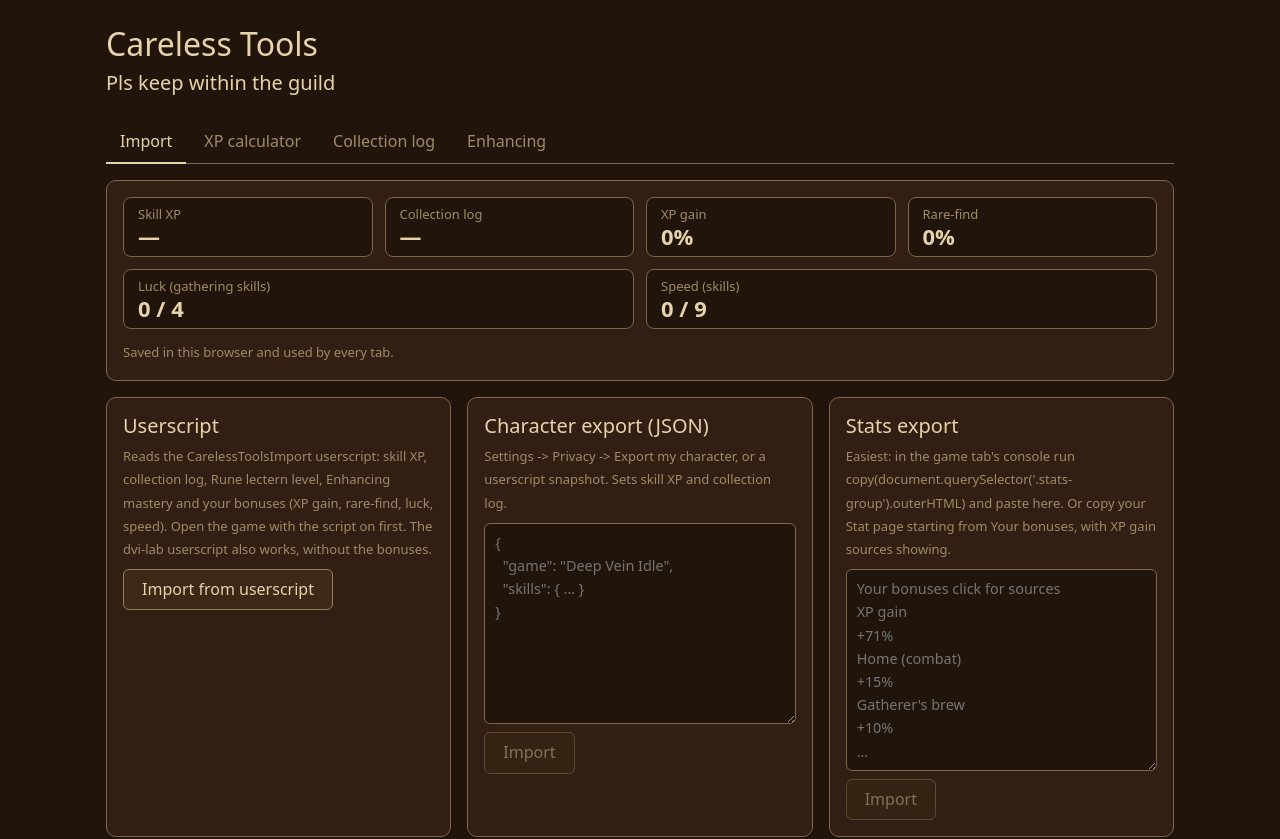
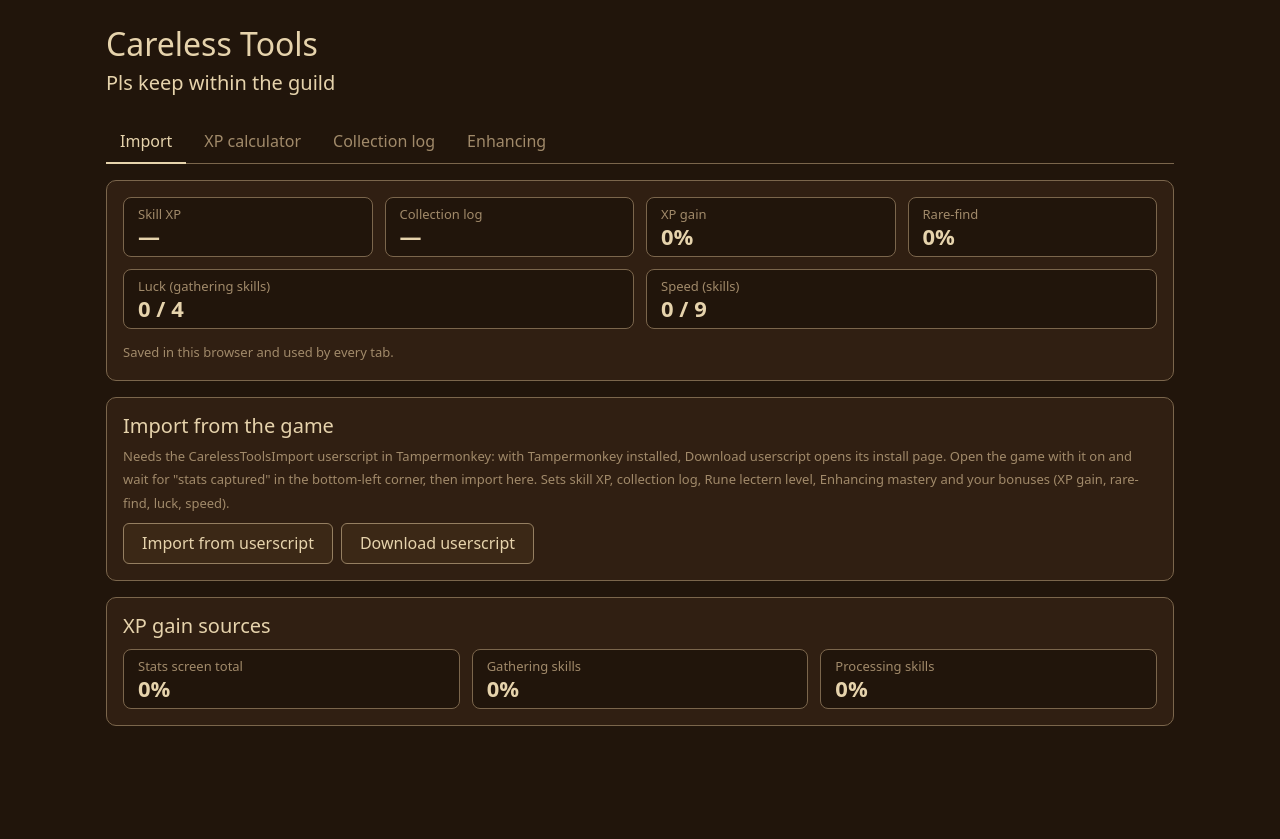
Before and after one commit to RayYRE/CarelessToolsDVI, a React (Vite) app: page / in a window 1280 px wide. Shown: the top 839 px of the page. After the commit the page ends 800 px from the top, so only its background shows below. Built offline with nearby package versions, Linux system fonts and the light colour scheme.

Commit message:
removed other import options other than userscript

```diff
--- a/eslint.config.js
+++ b/eslint.config.js
@@ -5,7 +5,7 @@ import reactRefresh from 'eslint-plugin-react-refresh'
 import { defineConfig, globalIgnores } from 'eslint/config'
 
 export default defineConfig([
-  globalIgnores(['dist', 'userscripts']),
+  globalIgnores(['dist', 'public/*.user.js']),
   {
     files: ['**/*.{js,jsx}'],
     extends: [
--- a/userscripts/dvi-character-import.user.js
+++ b/public/CarelessToolsImport.user.js
@@ -1,6 +1,8 @@
 // ==UserScript==
 // @name         CarelessToolsImport
 // @namespace    https://carelesstoolsdvi.carelesscapybara.workers.dev/
+// @downloadURL  https://carelesstoolsdvi.carelesscapybara.workers.dev/CarelessToolsImport.user.js
+// @updateURL    https://carelesstoolsdvi.carelesscapybara.workers.dev/CarelessToolsImport.user.js
 // @version      1.3
 // @description  Reads your Deep Vein Idle character (skills, house, masteries, collection log, Your bonuses stats) for Careless Tools. Never sends game commands.
 // @match        https://deepveinidle.com/*
--- a/src/App.css
+++ b/src/App.css
@@ -58,7 +58,9 @@ textarea {
   }
 }
 
-button {
+button,
+a.button {
+  display: inline-block;
   font: inherit;
   color: var(--text-h);
   background: var(--panel-raised);
@@ -236,12 +238,6 @@ tbody tr {
   color: var(--muted);
 }
 
-.import-grid {
-  display: grid;
-  grid-template-columns: repeat(auto-fit, minmax(280px, 1fr));
-  gap: 16px;
-}
-
 .import-box {
   display: flex;
   flex-direction: column;
@@ -256,15 +252,15 @@ tbody tr {
     margin: 0;
   }
 
-  textarea {
-    font-size: 0.9rem;
-    width: 100%;
-    resize: vertical;
+  .button-row {
+    display: flex;
+    flex-wrap: wrap;
+    gap: 8px;
   }
+}
 
-  button {
-    align-self: flex-start;
-  }
+a.button {
+  text-decoration: none;
 }
 
 .tabs {
--- a/src/components/ImportPanel.jsx
+++ b/src/components/ImportPanel.jsx
@@ -1,46 +1,14 @@
 import { useState } from 'react'
 import { SKILL_GROUPS } from '../game/jobs.js'
-import { parseExport, parseSnapshot, parseStats } from '../import/parse.js'
+import { parseSnapshot } from '../import/parse.js'
 import { readCharacterSnapshot } from '../import/userscript.js'
 import { xpSourceScope } from '../game/xpSources.js'
 import { skillXpGain } from '../profile/xpGain.js'
 
-// One paste box: runs `parse` on the text and hands the result to onImport
-function ImportBox({ title, hint, placeholder, parse, fallbackError, onImport }) {
-  const [text, setText] = useState('')
-  const [message, setMessage] = useState(null)
+// Served from public/. Tampermonkey offers to install any link ending in .user.js
+const USERSCRIPT_URL = `${import.meta.env.BASE_URL}CarelessToolsImport.user.js`
 
-  const runImport = () => {
-    const { settings, found, error, warning } = parse(text)
-    if (!found.length) {
-      setMessage({ warn: true, text: error ?? fallbackError })
-      return
-    }
-    onImport(settings)
-    setMessage({ warn: false, text: `Imported ${found.join(', ')}.`, warning })
-    setText('')
-  }
-
-  return (
-    <div className="panel import-box">
-      <h2>{title}</h2>
-      <p className="hint">{hint}</p>
-      <textarea
-        rows={8}
-        value={text}
-        onChange={(e) => setText(e.target.value)}
-        placeholder={placeholder}
-      />
-      <button type="button" onClick={runImport} disabled={!text.trim()}>
-        Import
-      </button>
-      {message && <p className={message.warn ? 'warn' : 'hint'}>{message.text}</p>}
-      {message?.warning && <p className="warn">{message.warning}</p>}
-    </div>
-  )
-}
-
-// One-click import from the "Character import" userscript, when it runs on this site
+// One-click import from the CarelessToolsImport userscript, the only way to fill the profile
 function UserscriptImport({ onImport }) {
   const [message, setMessage] = useState(null)
   const [busy, setBusy] = useState(false)
@@ -76,15 +44,22 @@ function UserscriptImport({ onImport }) {
 
   return (
     <div className="panel import-box">
-      <h2>Userscript</h2>
+      <h2>Import from the game</h2>
       <p className="hint">
-        Reads the CarelessToolsImport userscript: skill XP, collection log, Rune lectern level,
-        Enhancing mastery and your bonuses (XP gain, rare-find, luck, speed). Open the game with
-        the script on first. The dvi-lab userscript also works, without the bonuses.
+        Needs the CarelessToolsImport userscript in Tampermonkey: with Tampermonkey installed,
+        Download userscript opens its install page. Open the game with it on and
+        wait for "stats captured" in the bottom-left corner, then import here. Sets skill XP,
+        collection log, Rune lectern level, Enhancing mastery and your bonuses (XP gain,
+        rare-find, luck, speed).
       </p>
-      <button type="button" onClick={runImport} disabled={busy}>
-        {busy ? 'Reading…' : 'Import from userscript'}
-      </button>
+      <div className="button-row">
+        <button type="button" onClick={runImport} disabled={busy}>
+          {busy ? 'Reading…' : 'Import from userscript'}
+        </button>
+        <a className="button" href={USERSCRIPT_URL} target="_blank" rel="noreferrer">
+          Download userscript
+        </a>
+      </div>
       {message && <p className={message.warn ? 'warn' : 'hint'}>{message.text}</p>}
       {message?.warning && <p className="warn">{message.warning}</p>}
     </div>
@@ -172,7 +147,7 @@ function XpGainSources({ profile }) {
       )}
       {sources.length > 0 && sum !== profile.xpGain && (
         <p className="warn">
-          Sources add up to {sum}%, but the total is {profile.xpGain}%. Check the paste.
+          Sources add up to {sum}%, but the total is {profile.xpGain}%. Import again from the game.
         </p>
       )}
       <div className="controls adjust-result">
@@ -197,35 +172,7 @@ export default function ImportPanel({ profile, mergeImport }) {
   return (
     <>
       <SavedSummary profile={profile} />
-      <div className="import-grid">
-        <UserscriptImport onImport={mergeImport} />
-        <ImportBox
-          title="Character export (JSON)"
-          hint="Settings -> Privacy -> Export my character, or a userscript snapshot. Sets skill XP and collection log."
-          placeholder={`{
-  "game": "Deep Vein Idle",
-  "skills": { ... }
-}`}
-          parse={parseExport}
-          fallbackError="No skills found in this export."
-          onImport={mergeImport}
-        />
-        <ImportBox
-          title="Stats export"
-          hint="Easiest: in the game tab's console run copy(document.querySelector('.stats-group').outerHTML) and paste here. Or copy your Stat page starting from Your bonuses, with XP gain sources showing."
-          placeholder={`Your bonuses click for sources
-XP gain
-+71%
-Home (combat)
-+15%
-Gatherer's brew
-+10%
-...`}
-          parse={parseStats}
-          fallbackError='No stats recognised — paste the "Your bonuses" section.'
-          onImport={mergeImport}
-        />
-      </div>
+      <UserscriptImport onImport={mergeImport} />
       <XpGainSources profile={profile} />
     </>
   )
--- a/src/game/rarities.js
+++ b/src/game/rarities.js
@@ -2,14 +2,10 @@
 // oneIn:       base odds of rolling this tier *or better* (gathering skills)
 // toolLuck:    luck a tool of this rarity adds (gathering skills only)
 // points:      collection log point multiplier
-// gameName:    what the game's JSON export calls it
 export const RARITIES = [
-  { name: 'Common', gameName: 'Normal', multiplier: 1, oneIn: 1, toolLuck: 0, points: 1 },
-  { name: 'Uncommon', gameName: 'Uncommon', multiplier: 1.5, oneIn: 40, toolLuck: 0.25, points: 3 },
-  { name: 'Rare', gameName: 'Rare', multiplier: 3, oneIn: 400, toolLuck: 0.75, points: 10 },
-  { name: 'Epic', gameName: 'Epic', multiplier: 8, oneIn: 8000, toolLuck: 2, points: 30 },
-  { name: 'Legendary', gameName: 'Legendary', multiplier: 25, oneIn: 150000, toolLuck: 5, points: 100 },
+  { name: 'Common', multiplier: 1, oneIn: 1, toolLuck: 0, points: 1 },
+  { name: 'Uncommon', multiplier: 1.5, oneIn: 40, toolLuck: 0.25, points: 3 },
+  { name: 'Rare', multiplier: 3, oneIn: 400, toolLuck: 0.75, points: 10 },
+  { name: 'Epic', multiplier: 8, oneIn: 8000, toolLuck: 2, points: 30 },
+  { name: 'Legendary', multiplier: 25, oneIn: 150000, toolLuck: 5, points: 100 },
 ]
-
-export const rarityFromGameName = (gameName) =>
-  RARITIES.find((r) => r.gameName.toLowerCase() === String(gameName).toLowerCase())
--- a/src/import/parse.js
+++ b/src/import/parse.js
@@ -1,11 +1,11 @@
 import { SKILL_GROUPS } from '../game/jobs.js'
 import { itemNameById } from '../game/itemNames.js'
-import { RARITIES, rarityFromGameName } from '../game/rarities.js'
+import { RARITIES } from '../game/rarities.js'
 import { MISSING_XP_SOURCES } from '../profile/xpGain.js'
 
 const ALL_SKILLS = [...SKILL_GROUPS.Gathering, ...SKILL_GROUPS.Processing]
-// The export also holds Enhancing XP, used by the Enhancing tab
-const EXPORT_SKILLS = [...ALL_SKILLS, 'Enhancing']
+// The snapshot also holds Enhancing XP, used by the Enhancing tab
+const SNAPSHOT_SKILLS = [...ALL_SKILLS, 'Enhancing']
 
 // Labels that end the list of XP gain sources on the stats screen
 const NOT_AN_XP_SOURCE =
@@ -24,34 +24,17 @@ function htmlPairs(html) {
   })
 }
 
-// Split the pasted stats into [label, value] pairs. Labels and values may be on the same
-// line ("XP gain +71%") or on separate lines ("XP gain" then "+71%").
-function statPairs(text) {
-  if (text.trimStart().startsWith('<')) return htmlPairs(text)
-  const pairs = []
-  let label = null
-  for (const raw of text.split(/\r?\n/)) {
-    const line = raw.trim()
-    if (!line) continue
-    const m = line.match(/^(.*?)\s*([+-]?\d+(?:\.\d+)?)\s*%$/)
-    if (m && m[1]) pairs.push([m[1], Number(m[2])])
-    else if (m && label) pairs.push([label, Number(m[2])])
-    label = m ? null : line
-  }
-  return pairs
-}
-
-// Parse the in-game stats screen ("Your bonuses") that players copy and paste.
-// The lines right after "XP gain" are its sources (Home (combat), Gatherer's brew, Guild...),
+// Parse the in-game stats screen ("Your bonuses") captured by the userscript.
+// The entries right after "XP gain" are its sources (Home (combat), Gatherer's brew, Guild...),
 // which matter because some only boost certain skills.
 // Returns only the fields it found, ready to merge into the profile.
-export function parseStats(text) {
+function parseStats(html) {
   const result = { luck: {}, speed: {} }
   const found = []
   let sources = null // collecting XP gain sources while not null
   let luckElsewhere
 
-  for (const [label, v] of statPairs(text)) {
+  for (const [label, v] of htmlPairs(html)) {
     const lower = label.toLowerCase()
     if (lower === 'xp gain') {
       result.xpGain = v
@@ -105,53 +88,14 @@ export function parseStats(text) {
   return { settings: result, found, warning }
 }
 
-// Parse the game's JSON character export: skill XP and collection log counts.
-// Returns { settings: { skillXp, collection }, found, error }.
-export function parseExport(text) {
-  let data
-  try {
-    data = JSON.parse(text)
-  } catch {
-    return { settings: {}, found: [], error: 'Not valid JSON — paste the whole export.' }
-  }
-  // A userscript snapshot pasted by hand
-  if (data?.player?.skills) return parseSnapshot(data)
-  const skillXp = {}
-  for (const [name, value] of Object.entries(data?.skills ?? {})) {
-    const skill = matchSkill(name, EXPORT_SKILLS)
-    const xp = Number(value?.xp)
-    if (skill && Number.isFinite(xp)) skillXp[skill] = xp
-  }
-  // collection: { "Bronze bar": { Common: 228, Uncommon: 74 } }
-  const collection = {}
-  for (const entry of Array.isArray(data?.collection) ? data.collection : []) {
-    const rarity = rarityFromGameName(entry?.rarity)
-    const qty = Number(entry?.qty)
-    if (!entry?.name || !rarity || !Number.isFinite(qty)) continue
-    collection[entry.name] = { ...collection[entry.name], [rarity.name]: qty }
-  }
-
-  const count = Object.keys(skillXp).length
-  if (!count) return { settings: {}, found: [], error: 'No skills found in this export.' }
-  const who = data.character?.name ? ` for ${data.character.name}` : ''
-  const found = [`XP for ${count} skills${who}`]
-  const settings = { skillXp }
-  const items = Object.keys(collection).length
-  if (items) {
-    found.push(`collection log (${items} items)`)
-    settings.collection = collection
-  }
-  return { settings, found }
-}
-
-// Parse the snapshot from the "Character import" userscript: { player: { skills, house, collections } }.
+// Parse the player from a userscript snapshot: { skills, house, masteries, collections }.
 // Skills are plain XP numbers; collections are keyed by item ID, where ID = base ID + 1000 × rarity
 // (4 = Silver, 1004 = Uncommon Silver, 4004 = Legendary Silver).
 // Returns { settings: { skillXp, collection, lecternLevel, enhanceMastery }, found, error }.
 function parsePlayer(player) {
   const skillXp = {}
   for (const [name, xp] of Object.entries(player?.skills ?? {})) {
-    const skill = matchSkill(name, EXPORT_SKILLS)
+    const skill = matchSkill(name, SNAPSHOT_SKILLS)
     if (skill && Number.isFinite(xp)) skillXp[skill] = xp
   }
   const count = Object.keys(skillXp).length
--- a/src/profile/xpGain.js
+++ b/src/profile/xpGain.js
@@ -15,6 +15,6 @@ export function skillXpGain(profile, skill) {
 export const hasXpSources = (profile) => (profile.xpGainSources ?? []).length > 0
 
 export const MISSING_XP_SOURCES =
-  'XP gain sources are missing. On the stats page, click "XP gain" under Your ' +
-  'bonuses, then copy and import again. Until then the XP gain may include bonuses that ' +
-  "don't apply to these skills (e.g. Home (combat)), so results won't be accurate."
+  'XP gain was imported without its sources, so it may include bonuses that ' +
+  "don't apply to these skills (e.g. Home (combat)). Open the stats menu in the game, " +
+  'then import again.'
```
